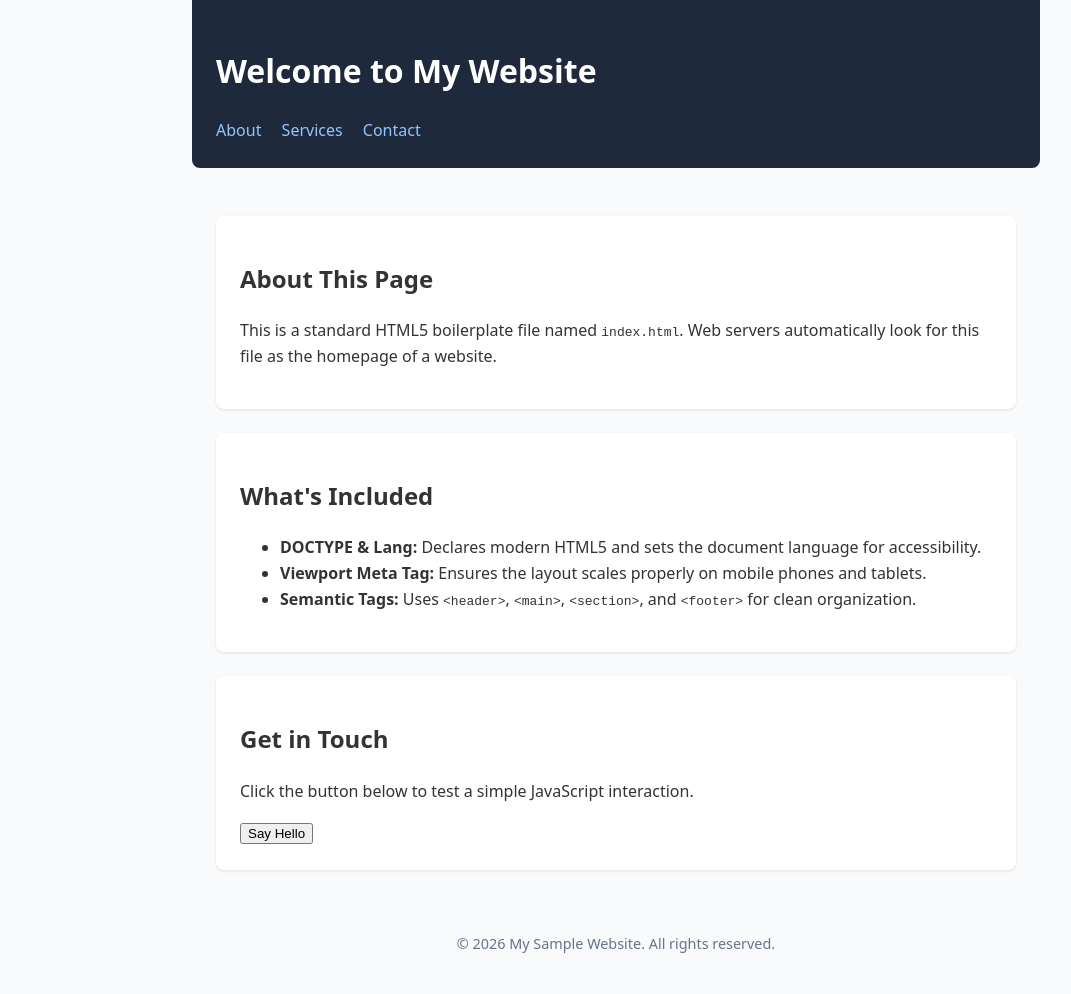
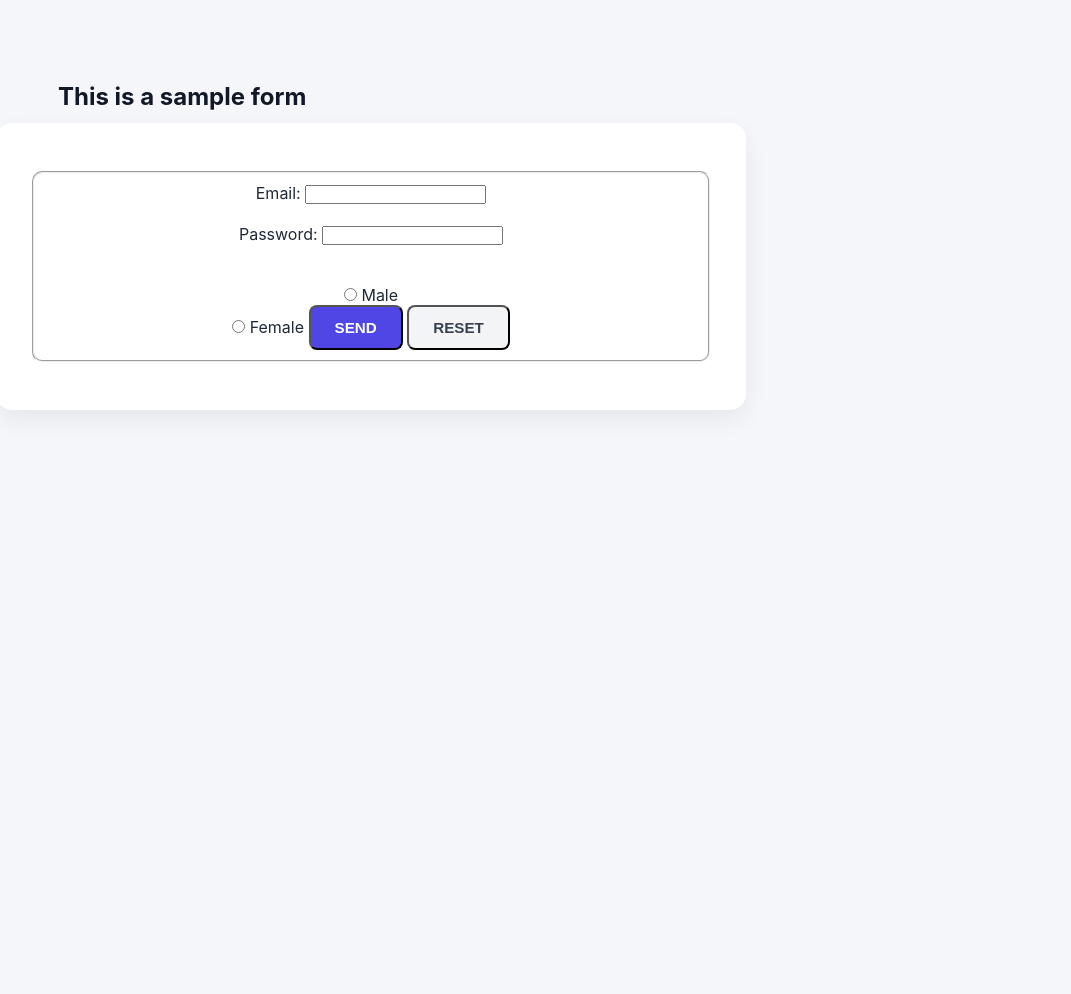
Before and after one commit to ChitranshSingh-ind/http-server, a plain HTML site: page index.html in a window 1280 px wide. Shown: the whole page, without its empty margins (24-1095 px from the left). After the commit the page ends 800 px from the top, so only its background shows below. Drawn offline with Linux system fonts and the light colour scheme.

```diff
--- a/index.html
+++ b/index.html
@@ -1,100 +1,30 @@
-
 <!DOCTYPE html>
 <html lang="en">
 <head>
   <meta charset="UTF-8">
   <meta name="viewport" content="width=device-width, initial-scale=1.0">
-  <meta name="description" content="A sample HTML5 starter page">
-  <title>My Sample Website</title>
+  <title>FORM</title>
+  <link rel = "stylesheet" href="styles.css" type="text/css">
 
-  <!-- Optional: Link to an external CSS file -->
-  <!-- <link rel="stylesheet" href="styles.css"> -->
-
-  <style>
-    body {
-      font-family: system-ui, -apple-system, sans-serif;
-      line-height: 1.6;
-      margin: 0;
-      padding: 0;
-      color: #333;
-      background-color: #f9fafb;
-    }
-    header, main, footer {
-      max-width: 800px;
-      margin: 0 auto;
-      padding: 1.5rem;
-    }
-    header {
-      background: #1e293b;
-      color: #fff;
-      border-radius: 0 0 8px 8px;
-    }
-    nav a {
-      color: #93c5fd;
-      margin-right: 1rem;
-      text-decoration: none;
-    }
-    nav a:hover {
-      text-decoration: underline;
-    }
-    .card {
-      background: #fff;
-      padding: 1.5rem;
-      margin-top: 1.5rem;
-      border-radius: 8px;
-      box-shadow: 0 1px 3px rgba(0,0,0,0.1);
-    }
-    footer {
-      text-align: center;
-      font-size: 0.9rem;
-      color: #64748b;
-    }
-  </style>
 </head>
 <body>
+  <h1 class="title">This is a sample form</h1>
+  <div class = "form-container">
+  <form method="post" ><fieldset>
+    <label for="email" value = "example@email.com">Email: </label>
+    <input type="email" name = "email" width="10px" maxlength="20px"><BR><br>
+    <label for ="password" >Password: </label>
+    <input name = "password" type = "password" width = "10px" maxlength="12px"><br><br>
+        <br><input type="radio" name = "male">
+  <label for = "male">Male</label>    <br><input type="radio" name = "female">
+  <label for = "female">Female</label>
+    <input class = "actions btn btn-primary"type="submit" value="SEND">
+    <input class = "actions btn btn-secondary" type="reset" value="RESET">
+</fieldset>
 
-  <header>
-    <h1>Welcome to My Website</h1>
-    <nav>
-      <a href="#about">About</a>
-      <a href="#services">Services</a>
-      <a href="#contact">Contact</a>
-    </nav>
-  </header>
+</div>
 
-  <main>
-    <section id="about" class="card">
-      <h2>About This Page</h2>
-      <p>This is a standard HTML5 boilerplate file named <code>index.html</code>. Web servers automatically look for this file as the homepage of a website.</p>
-    </section>
 
-    <section id="services" class="card">
-      <h2>What's Included</h2>
-      <ul>
-        <li><strong>DOCTYPE &amp; Lang:</strong> Declares modern HTML5 and sets the document language for accessibility.</li>
-        <li><strong>Viewport Meta Tag:</strong> Ensures the layout scales properly on mobile phones and tablets.</li>
-        <li><strong>Semantic Tags:</strong> Uses <code>&lt;header&gt;</code>, <code>&lt;main&gt;</code>, <code>&lt;section&gt;</code>, and <code>&lt;footer&gt;</code> for clean organization.</li>
-      </ul>
-    </section>
-
-    <section id="contact" class="card">
-      <h2>Get in Touch</h2>
-      <p>Click the button below to test a simple JavaScript interaction.</p>
-      <button id="greetBtn" type="button">Say Hello</button>
-    </section>
-  </main>
-
-  <footer>
-    <p>&copy; 2026 My Sample Website. All rights reserved.</p>
-  </footer>
-
-  <!-- Optional: Link to an external JavaScript file -->
-  <!-- <script src="script.js"></script> -->
-  <script>
-    document.getElementById('greetBtn').addEventListener('click', function () {
-      alert('Hello! Your index.html file is working properly.');
-    });
-  </script>
-
+  </form>
 </body>
 </html>
--- /dev/null
+++ b/styles.css
@@ -0,0 +1,81 @@
+* {
+      box-sizing: border-box;
+      margin: 0;
+      padding: 0;
+    }
+
+    body {
+      font-family: -apple-system, BlinkMacSystemFont, "Segoe UI", Roboto, Helvetica, Arial, sans-serif;
+      background-color: #f4f6f9;
+      color: #1f2937;
+      /* display: flex; */
+      align-items: center;
+      justify-content: center;
+      min-height: 100vh;
+      padding: 20px;
+    }
+
+    /* Main error card */
+    .form-container {
+      background: #ffffff;
+      max-width: 750px;
+      width: 100%;
+      padding: 48px 36px;
+      border-radius: 16px;
+      box-shadow: 0 10px 25px rgba(0, 0, 0, 0.06);
+      text-align: center;
+    }
+
+
+
+    .title {
+      margin:5%;
+      font-size: 1.5rem;
+      font-weight: 700;
+      color: #111827;
+      margin-bottom: 12px;
+    }
+
+    fieldset{
+        border-radius: 10px;
+        padding: 10px 10px;
+        max-width: 750px;
+    }
+
+    /* Action buttons */
+    .actions {
+      display: flex;
+      gap: 12px;
+      justify-content: center;
+      flex-wrap: wrap;
+    }
+
+    .btn {
+      display: inline-block;
+      padding: 12px 24px;
+      font-size: 0.95rem;
+      font-weight: 600;
+      text-decoration: none;
+      border-radius: 8px;
+      transition: transform 0.2s ease, background-color 0.2s ease;
+    }
+
+    .btn-primary {
+      background-color: #4f46e5;
+      color: #ffffff;
+    }
+
+    .btn-primary:hover {
+      background-color: #4338ca;
+      transform: translateY(-2px);
+    }
+
+    .btn-secondary {
+      background-color: #f3f4f6;
+      color: #374151;
+    }
+
+    .btn-secondary:hover {
+      background-color: #e5e7eb;
+      transform: translateY(-2px);
+    }
```
